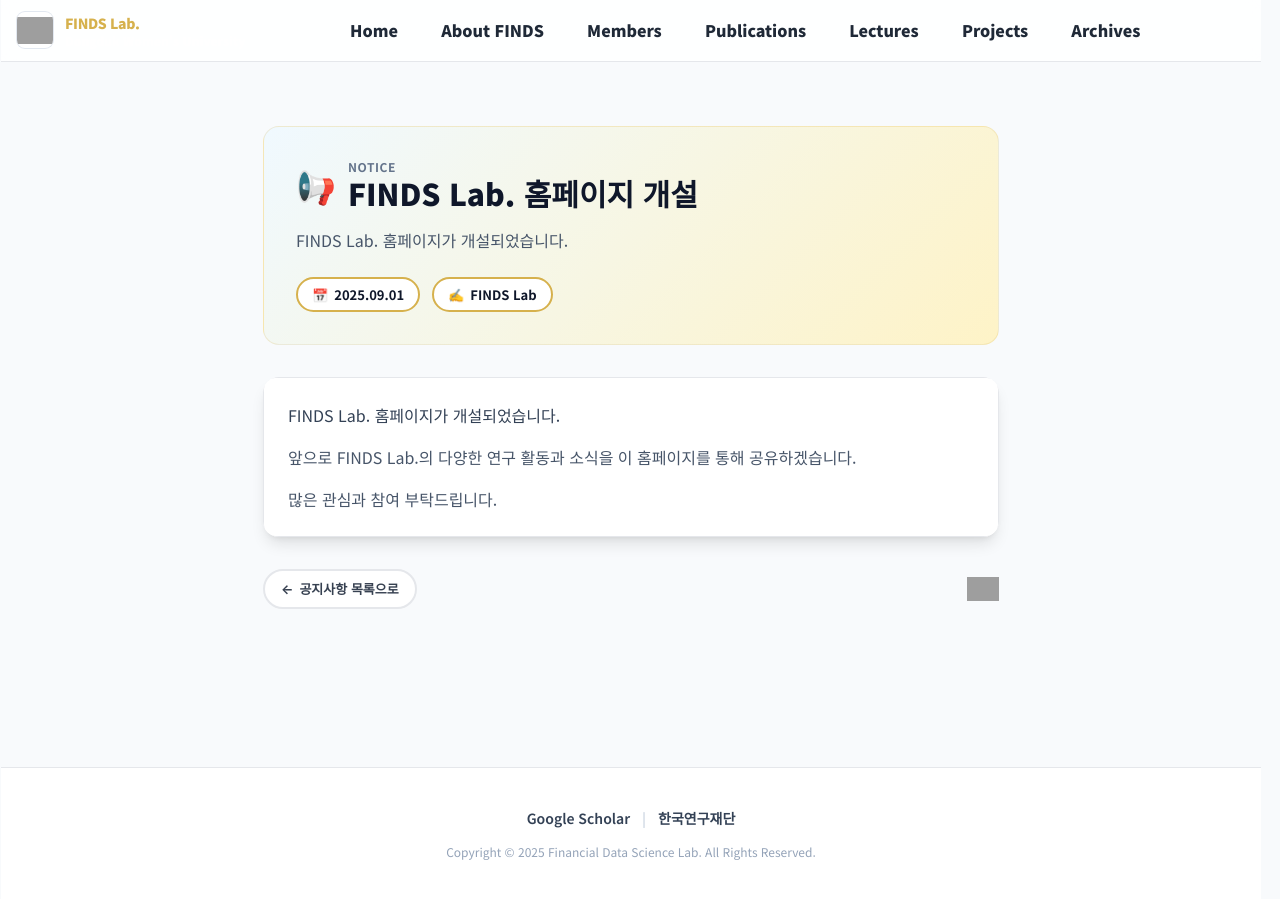
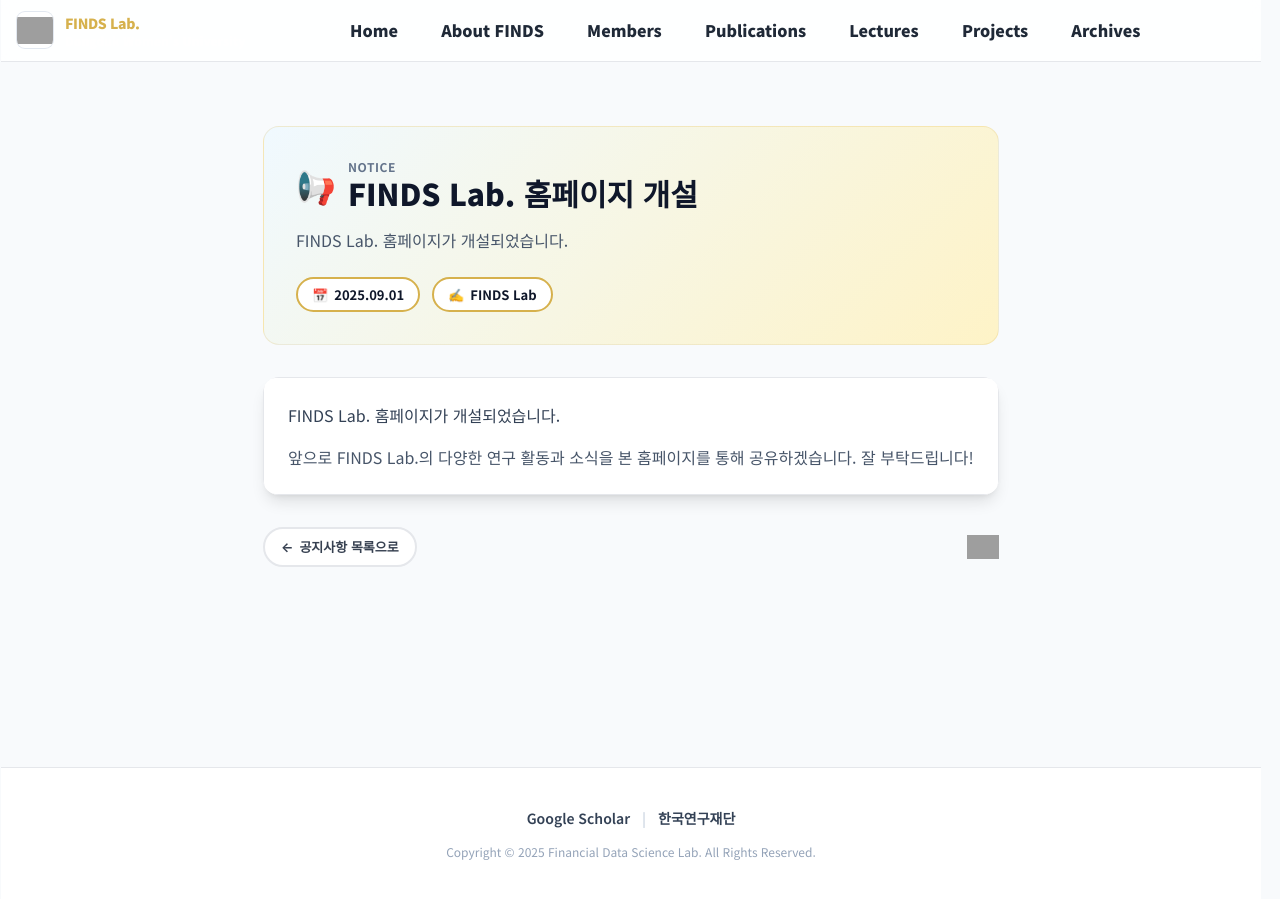
Before and after one commit to FinDS-Lab/site, a Jekyll site: the page built from notice/2025-09-01-1.md, in a window 1280 px wide. Built offline with Jekyll 4.4.1, drawn with Linux system fonts in a browser that asks for light colours; nearby versions of some CDN libraries; grey boxes are pictures that could not be loaded.

Commit message:
Update 2025-09-01-1.md

```diff
--- a/notice/2025-09-01-1.md
+++ b/notice/2025-09-01-1.md
@@ -127,11 +127,7 @@ excerpt: "FINDS Lab. 홈페이지가 개설되었습니다."
 
         <!-- 추가 내용이 있을 경우 여기에 작성 -->
         <p class="text-slate-600 leading-relaxed text-base mt-4">
-          앞으로 FINDS Lab.의 다양한 연구 활동과 소식을 이 홈페이지를 통해 공유하겠습니다.
-        </p>
-
-        <p class="text-slate-600 leading-relaxed text-base mt-4">
-          많은 관심과 참여 부탁드립니다.
+          앞으로 FINDS Lab.의 다양한 연구 활동과 소식을 본 홈페이지를 통해 공유하겠습니다. 잘 부탁드립니다!
         </p>
       </div>
     </div>
```
